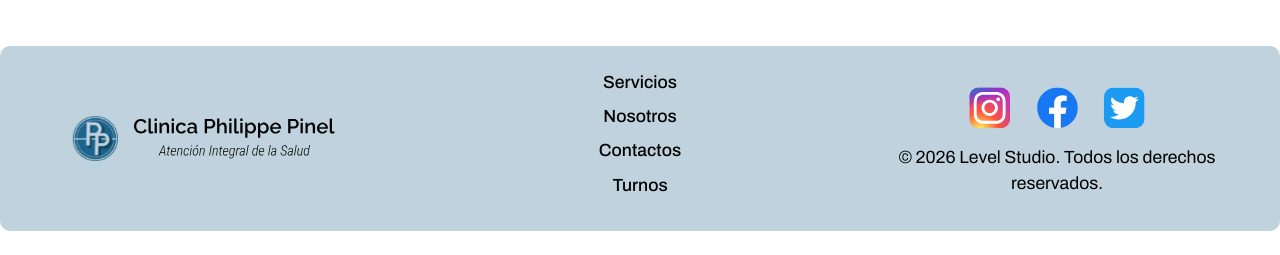
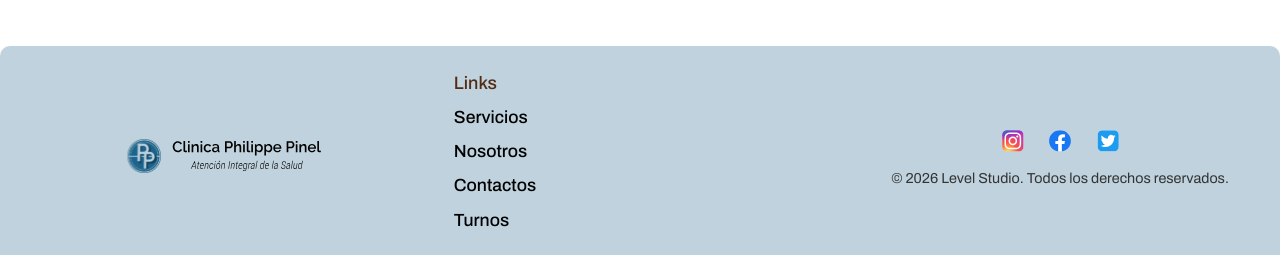
Before and after one commit to AndresMercadoProgrammer/Clinica-Philippe-Pinel, a React (Vite) app: page / in a window 1280 px wide. Shown: the part 4168-4423 px from the top of the page. Before the commit the page ends 4399 px from the top, so only its background shows below. Built offline with nearby package versions, Linux system fonts and the light colour scheme.

Commit message:
footer fix

```diff
--- a/src/Components/Footer/Footer.jsx
+++ b/src/Components/Footer/Footer.jsx
@@ -8,6 +8,7 @@ import X from "@assets/SocialNetworks/x.svg";
 export const Footer = () => {
   return (
     <footer className={styles.footerContainer}>
+      <div></div>
       <div className={styles.logoContainer}>
         <img
           src={logoFooter}
@@ -16,6 +17,9 @@ export const Footer = () => {
         />
       </div>
       <nav className={styles.navLinksContainer}>
+        <a href="#site" className={`${styles.link} ${styles.site}`}>
+          Links
+        </a>
         <a href="#servicios" className={styles.link}>
           Servicios
         </a>
@@ -50,7 +54,9 @@ export const Footer = () => {
             <img className={styles.iconSocial} src={X} alt="Icono X" />
           </NavLink>
         </div>
-        <p>© 2026 Level Studio. Todos los derechos reservados.</p>
+        <div className={styles.copyright}>
+          <p>© 2026 Level Studio. Todos los derechos reservados.</p>
+        </div>
       </div>
     </footer>
   );
--- a/src/Components/Footer/Footer.module.css
+++ b/src/Components/Footer/Footer.module.css
@@ -7,6 +7,10 @@
   align-items: center;
 }
 
+.site {
+  color: red;
+  font-size: large;
+}
 .logoContainer {
   display: flex;
   justify-content: center;
@@ -33,14 +37,19 @@
   flex-direction: column;
   align-items: center;
 }
-.SocialNetworkTitle {
-  width: 100%;
-}
+
 .socialNetworksIcons {
   display: flex;
   gap: 1.6rem;
   margin-top: 0.5rem;
   margin-bottom: 1rem;
+  width: 40%;
+  max-width: 50%;
+}
+.copyright {
+  text-align: center;
+  font-size: 0.9rem;
+  color: #333;
 }
 
 /* TABLET */
@@ -68,8 +77,10 @@
     display: flex;
     width: 100%;
     height: fit-content;
+
     flex-direction: column;
     flex: 1;
+    align-items: start;
   }
 
   .link {
@@ -83,19 +94,32 @@
     flex-direction: column;
     align-items: center;
     flex: 1;
+    width: 80%;
   }
-  .SocialNetworkTitle {
-    width: 100%;
+
+  .socialNetworksIcons {
+    display: flex;
+    gap: 1.6rem;
+    margin-top: 0.5rem;
+    width: 50%;
+    max-width: 50%;
+  }
+  .site {
+    color: blue;
+  }
+}
+@media (min-width: 1024px) {
+  .logo {
+    width: 60%;
+    max-height: 50px;
+  }
+  .site {
+    color: #532c14;
   }
   .socialNetworksIcons {
     display: flex;
     gap: 1.6rem;
     margin-top: 0.5rem;
+    width: 30%;
   }
 }
-@media (min-width: 1024px) {
-  .logo {
-    width: 80%;
-    max-height: 50px;
-  }
-}
--- a/src/Pages/Home/Servicios/Servicios.jsx
+++ b/src/Pages/Home/Servicios/Servicios.jsx
@@ -10,6 +10,7 @@ import fono from "@assets/ServicesImages/NeuroRehabilitacion/fonoaudiología.jpg
 import kinesiologia from "@assets/ServicesImages/NeuroRehabilitacion/Kinesiología.png";
 import neuropsicologia from "@assets/ServicesImages/NeuroRehabilitacion/neuropsicología.avif";
 import terapiaOcupacional from "@assets/ServicesImages/NeuroRehabilitacion/terapia ocupacional.avif";
+import Carousel from "react-material-ui-carousel";
 
 export const Servicios = () => {
   return (
```
